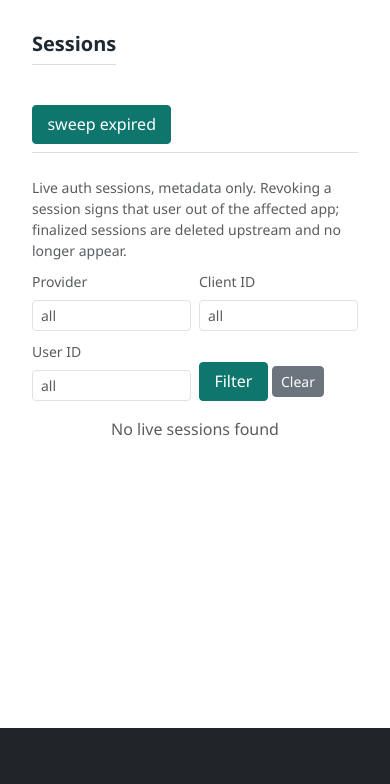
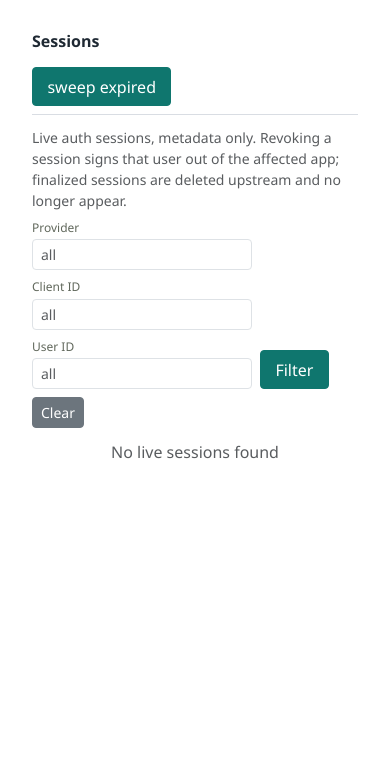
Before and after one commit to nyjc-computing/campus-admin, a Flask app: template apps/admin/templates/sessions.html in a window 390 px wide. Shown: the part 60-844 px from the top of the page. Run offline with Flask 3, Linux system fonts and the light colour scheme; the template is opened without the code that fills it, so the values that code supplies are empty.

Commit message:
feat(admin): app-shell resource views — pinned headers, table-only scroll
The whole viewport is fixed on desktop (>=md): navbar, view head, and
sidebar hold still while the table is the only scroller, vertically
and horizontally — so column headers are pinned (sticky thead; the
bottom border is redrawn as a shadow because border-collapse eats
sticky borders) and they no longer scroll away with the body.

- base.html grows a footer block; base_resource suppresses it (an
  app-shell view has no place for a footer) and adds the
  dashboard-layout--app modifier
- the shell fills main#main-content (now a flex column) so it fits
  exactly under the navbar and any flash messages — no pixel math on
  the navbar height
- the view head shrinks: 1rem title, no double underline, tighter
  margins; the sessions filter form becomes a compact one-row
  .filter-bar
- mobile (<md) keeps the scrolling cards view, plus a scroll-driven
  head collapse (main.js toggles head-collapsed: title shrinks,
  description and filters hide) — the sidebar was already off-canvas
  there
- dashboard.html (section landing) intentionally keeps the scrolling
  layout: it is not a table view

Tests: footer suppression on resource views vs the landing page; the
app-shell modifier asserted on all five views.

```diff
--- a/apps/admin/static/css/style.css
+++ b/apps/admin/static/css/style.css
@@ -148,6 +148,110 @@ main {
     min-height: calc(100vh - 120px);
 }
 
+/* App-shell resource views (desktop only — below md the cards view
+   keeps normal page scrolling): the viewport is fixed. The navbar,
+   view head, and sidebar hold still; the table is the only scroller,
+   so its headers can be pinned. main#main-content is a flex column,
+   so the shell fills exactly the space under the navbar (and under
+   any flash messages) with no pixel math on the navbar height. */
+main#main-content {
+    display: flex;
+    flex-direction: column;
+}
+
+@media (min-width: 768px) {
+    .dashboard-layout--app {
+        flex: 1 1 0;
+        min-height: 0;
+    }
+
+    .dashboard-layout--app .dashboard-sidebar {
+        /* Full-height column (border runs edge to edge) with its own
+           overflow if it ever outgrows the viewport; sticky is moot
+           when the page itself cannot scroll. */
+        position: relative;
+        top: auto;
+        align-self: stretch;
+        max-height: none;
+    }
+
+    .dashboard-layout--app .dashboard-content {
+        display: flex;
+        flex-direction: column;
+        min-height: 0;
+        overflow: hidden;
+    }
+
+    .dashboard-layout--app .resource-container {
+        display: flex;
+        flex-direction: column;
+        flex: 1 1 0;
+        min-height: 0;
+    }
+
+    .dashboard-layout--app .resource-container > * {
+        flex-shrink: 0;
+    }
+
+    .dashboard-layout--app .users-table,
+    .dashboard-layout--app .clients-table {
+        flex: 1 1 0;
+        min-height: 0;
+        overflow: auto;
+    }
+
+    /* Pinned column headers while the table body scrolls. With
+       border-collapse: collapse the sticky cells lose their bottom
+       border, so it is redrawn as a shadow. */
+    .dashboard-layout--app .table-minimal thead th {
+        position: sticky;
+        top: 0;
+        z-index: 1;
+        background: var(--campus-surface);
+        box-shadow: 0 1px 0 var(--border-color);
+    }
+}
+
+/* Compact view filter bar (sessions) */
+.filter-bar {
+    display: flex;
+    flex-wrap: wrap;
+    align-items: flex-end;
+    gap: 0.5rem;
+    margin-bottom: 0.75rem;
+}
+
+.filter-bar label {
+    display: flex;
+    flex-direction: column;
+    gap: 0.15rem;
+    font-size: 0.75rem;
+    color: var(--campus-muted);
+}
+
+.filter-bar input {
+    min-width: 8rem;
+}
+
+/* Mobile: collapse the view head once the page scrolls, so the cards
+   get the screen. Desktop never page-scrolls, so this never fires
+   there. main.js toggles the class. */
+@media (max-width: 767.98px) {
+    .head-collapsed .resource-header {
+        margin-bottom: 0.25rem;
+        padding-bottom: 0.25rem;
+    }
+
+    .head-collapsed .resource-title {
+        font-size: 0.9rem;
+    }
+
+    .head-collapsed .resource-note,
+    .head-collapsed .filter-bar {
+        display: none;
+    }
+}
+
 .dashboard-sidebar {
     width: var(--sidebar-width);
     background: var(--bg-sidebar);
@@ -241,11 +345,11 @@ main {
 }
 
 .resource-title {
-    font-size: 1.25rem;
+    font-size: 1rem;
     font-weight: 600;
-    margin-bottom: 1.5rem;
-    padding-bottom: 0.5rem;
-    border-bottom: 1px solid var(--border-color);
+    margin: 0;
+    padding: 0;
+    border-bottom: none;
 }
 
 /* Resource List - Minimal styling */
@@ -388,7 +492,7 @@ main {
     display: flex;
     justify-content: space-between;
     align-items: center;
-    margin-bottom: 1.5rem;
+    margin-bottom: 0.75rem;
     padding-bottom: 0.5rem;
     border-bottom: 1px solid var(--border-color);
 }
--- a/apps/admin/static/js/main.js
+++ b/apps/admin/static/js/main.js
@@ -94,4 +94,17 @@ document.addEventListener('DOMContentLoaded', function() {
             bsAlert.close();
         });
     }, 5000);
+
+    // Collapse the view head once the page scrolls (mobile cards
+    // view): title shrinks, description and filters give way. The
+    // desktop table view never page-scrolls (the table is the only
+    // scroller), so this never fires there.
+    const resourceContainer = document.querySelector('.resource-container');
+    if (resourceContainer) {
+        window.addEventListener('scroll', function () {
+            resourceContainer.classList.toggle(
+                'head-collapsed', window.scrollY > 48
+            );
+        }, { passive: true });
+    }
 });
--- a/apps/admin/templates/base.html
+++ b/apps/admin/templates/base.html
@@ -38,6 +38,7 @@
     </main>
 
     <!-- Footer -->
+    {% block footer %}
     <footer class="bg-dark text-white py-3 mt-auto">
         <div class="container">
             <div class="text-center text-muted">
@@ -45,6 +46,7 @@
             </div>
         </div>
     </footer>
+    {% endblock %}
 
     <script src="https://cdn.jsdelivr.net/npm/bootstrap@5.3.2/dist/js/bootstrap.bundle.min.js"></script>
     <script src="{{ url_for('static', filename='js/main.js') }}?v={{ config['ASSET_VERSION'] }}"></script>
--- a/apps/admin/templates/base_resource.html
+++ b/apps/admin/templates/base_resource.html
@@ -9,7 +9,7 @@
     everything they render, modals included, into `resource_page`. #}
 {% extends "base.html" %}
 {% block content %}
-<div class="dashboard-layout">
+<div class="dashboard-layout dashboard-layout--app">
     {% with active = active | default('') %}{% include "_resource_sidebar.html" %}{% endwith %}
 
     <!-- Main content area -->
@@ -20,3 +20,7 @@
     </div>
 </div>
 {% endblock %}
+
+{# App-shell views fill the viewport (the table is the only
+   scroller), so the footer has no place to be. #}
+{% block footer %}{% endblock %}
--- a/apps/admin/templates/credentials.html
+++ b/apps/admin/templates/credentials.html
@@ -8,7 +8,7 @@
             <h2 class="resource-title">Credentials</h2>
         </div>
 
-        <p class="text-muted small mb-2">
+        <p class="resource-note text-muted small mb-2">
             Campus-provider credential records ({{ provider }}). Token
             material is redacted — metadata only; upstream provider tokens
             are custody-only and never exposed here. Disconnecting removes
--- a/apps/admin/templates/sessions.html
+++ b/apps/admin/templates/sessions.html
@@ -13,7 +13,7 @@
             </form>
         </div>
 
-        <p class="text-muted small mb-2">
+        <p class="resource-note text-muted small mb-2">
             Live auth sessions, metadata only. Revoking a session signs that
             user out of the affected app; finalized sessions are deleted
             upstream and no longer appear.
@@ -27,26 +27,21 @@
         {% endif %}
 
         <!-- Filters -->
-        <form method="get" action="/admin/sessions" class="row g-2 align-items-end mb-3">
-            <div class="col-6 col-md-2">
-                <label class="form-label small text-muted" for="filterProvider">Provider</label>
+        <form method="get" action="/admin/sessions" class="filter-bar">
+            <label for="filterProvider">Provider
                 <input type="text" class="form-control form-control-sm" id="filterProvider"
                        name="provider" value="{{ filters.provider }}" placeholder="all">
-            </div>
-            <div class="col-6 col-md-3">
-                <label class="form-label small text-muted" for="filterClientId">Client ID</label>
+            </label>
+            <label for="filterClientId">Client ID
                 <input type="text" class="form-control form-control-sm" id="filterClientId"
                        name="client_id" value="{{ filters.client_id }}" placeholder="all">
-            </div>
-            <div class="col-6 col-md-3">
-                <label class="form-label small text-muted" for="filterUserId">User ID</label>
+            </label>
+            <label for="filterUserId">User ID
                 <input type="text" class="form-control form-control-sm" id="filterUserId"
                        name="user_id" value="{{ filters.user_id }}" placeholder="all">
-            </div>
-            <div class="col-6 col-md-4">
-                <button type="submit" class="btn btn-sm btn-primary">Filter</button>
-                <a href="/admin/sessions" class="btn btn-sm btn-secondary">Clear</a>
-            </div>
+            </label>
+            <button type="submit" class="btn btn-sm btn-primary">Filter</button>
+            <a href="/admin/sessions" class="btn btn-sm btn-secondary">Clear</a>
         </form>
 
         <!-- Desktop table view -->
--- a/apps/admin/templates/vaults.html
+++ b/apps/admin/templates/vaults.html
@@ -11,7 +11,7 @@
             {% endif %}
         </div>
 
-        <p class="text-muted small mb-2">
+        <p class="resource-note text-muted small mb-2">
             Deployment key-value vaults. Values are written as-is; deletes
             are permanent.
         </p>
```
Also changed, not shown: tests/test_admin_resources.py (+21 -3 lines).
